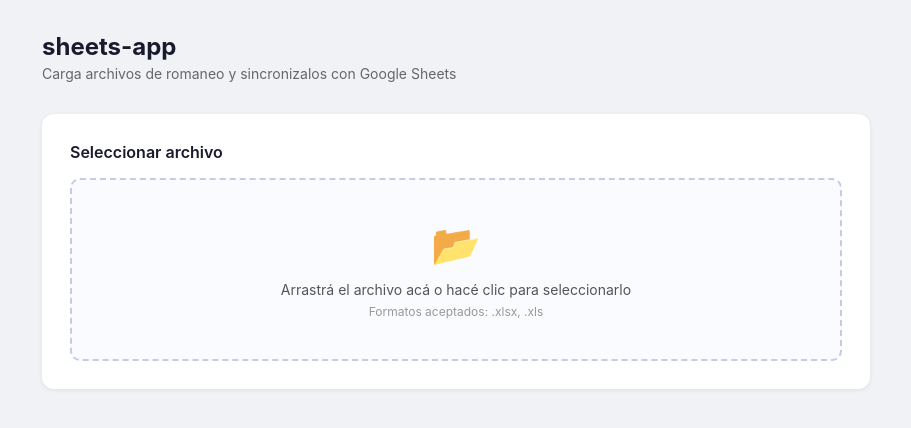
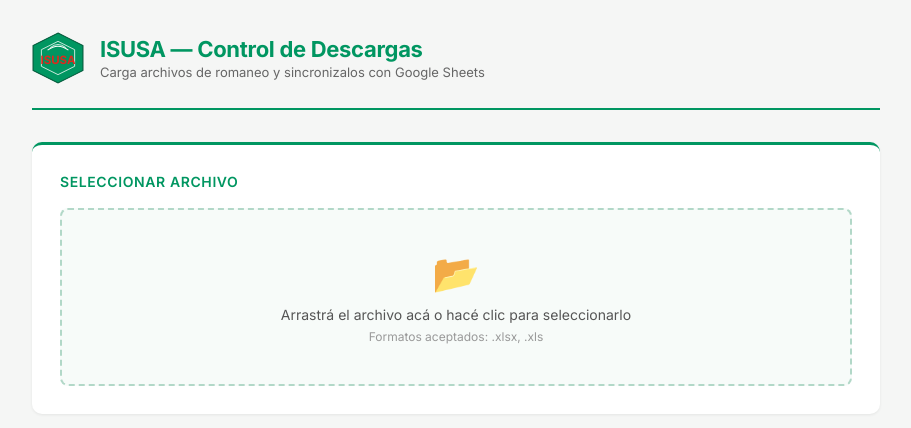
Before and after one commit to expedicion-ui/sheets-app, a React (Create React App) app in the folder frontend/: page / in a window 1280 px wide. Shown: the top 428 px of the page, without its empty margins (184-1095 px from the left). Built offline with nearby package versions, Linux system fonts and the light colour scheme; the HTML template or start-up script is replaced by a standard one.

Commit message:
style: aplicar identidad visual ISUSA (verde #009661, fuente Inter)

```diff
--- a/frontend/src/App.css
+++ b/frontend/src/App.css
@@ -1,3 +1,5 @@
+@import url('https://fonts.googleapis.com/css2?family=Inter:wght@300;400;600;700&display=swap');
+
 * {
   box-sizing: border-box;
   margin: 0;
@@ -5,67 +7,86 @@
 }
 
 body {
-  font-family: -apple-system, BlinkMacSystemFont, 'Segoe UI', sans-serif;
-  background: #f0f2f5;
-  color: #1a1a2e;
+  font-family: 'Inter', -apple-system, BlinkMacSystemFont, sans-serif;
+  background: #f5f6f5;
+  color: #1a1a1a;
 }
 
+/* ── Layout ── */
 .app {
-  max-width: 860px;
+  max-width: 880px;
   margin: 0 auto;
   padding: 32px 16px;
 }
 
+/* ── Header ── */
 .app-header {
+  display: flex;
+  align-items: center;
+  gap: 16px;
   margin-bottom: 32px;
+  padding-bottom: 24px;
+  border-bottom: 2px solid #009661;
+}
+
+.app-header-logo {
+  width: 52px;
+  height: 52px;
+  flex-shrink: 0;
 }
 
 .app-header h1 {
-  font-size: 24px;
+  font-size: 22px;
   font-weight: 700;
-  color: #1a1a2e;
+  color: #009661;
+  letter-spacing: -0.3px;
 }
 
 .app-header p {
-  margin-top: 4px;
+  margin-top: 2px;
   color: #666;
-  font-size: 14px;
+  font-size: 13px;
+  font-weight: 400;
 }
 
+/* ── Card ── */
 .card {
   background: #fff;
-  border-radius: 12px;
+  border-radius: 10px;
   padding: 28px;
-  box-shadow: 0 1px 4px rgba(0,0,0,0.08);
+  box-shadow: 0 1px 3px rgba(0,0,0,0.07);
   margin-bottom: 20px;
+  border-top: 3px solid #009661;
 }
 
 .card h2 {
-  font-size: 16px;
+  font-size: 14px;
   font-weight: 600;
-  margin-bottom: 16px;
-  color: #1a1a2e;
+  text-transform: uppercase;
+  letter-spacing: 0.6px;
+  color: #009661;
+  margin-bottom: 18px;
 }
 
-/* Dropzone */
+/* ── Dropzone ── */
 .dropzone {
-  border: 2px dashed #c5cae9;
-  border-radius: 10px;
+  border: 2px dashed #b2d8c8;
+  border-radius: 8px;
   padding: 40px 20px;
   text-align: center;
   cursor: pointer;
   transition: border-color 0.2s, background 0.2s;
-  background: #fafbff;
+  background: #f7fbf9;
 }
 
 .dropzone:hover,
 .dropzone.active {
-  border-color: #3f51b5;
-  background: #f0f2ff;
+  border-color: #009661;
+  background: #edf7f3;
 }
 
-.dropzone-icon { font-size: 40px; margin-bottom: 12px; }
-.dropzone p { color: #555; font-size: 14px; }
+.dropzone-icon { font-size: 38px; margin-bottom: 10px; }
+.dropzone p { color: #555; font-size: 14px; font-weight: 400; }
 .dropzone .hint { font-size: 12px; color: #999; margin-top: 6px; }
 
 .file-selected {
@@ -73,46 +94,55 @@
   align-items: center;
   gap: 10px;
   padding: 12px 16px;
-  background: #f0f2ff;
-  border-radius: 8px;
+  background: #edf7f3;
+  border-radius: 6px;
   font-size: 14px;
-  color: #3f51b5;
+  color: #005738;
   font-weight: 500;
+  border: 1px solid #b2d8c8;
 }
 
-/* Buttons */
+/* ── Buttons ── */
 .btn {
   display: inline-flex;
   align-items: center;
   gap: 8px;
   padding: 10px 22px;
   border: none;
-  border-radius: 8px;
-  font-size: 14px;
+  border-radius: 6px;
+  font-size: 13px;
   font-weight: 600;
+  font-family: 'Inter', sans-serif;
   cursor: pointer;
-  transition: opacity 0.2s, transform 0.1s;
+  transition: background 0.2s, transform 0.1s;
+  letter-spacing: 0.2px;
 }
 
 .btn:active { transform: scale(0.98); }
 .btn:disabled { opacity: 0.5; cursor: not-allowed; }
 
-.btn-primary { background: #3f51b5; color: #fff; }
-.btn-primary:hover:not(:disabled) { background: #303f9f; }
+.btn-primary {
+  background: #009661;
+  color: #fff;
+}
+.btn-primary:hover:not(:disabled) { background: #007d51; }
 
-.btn-success { background: #2e7d32; color: #fff; }
-.btn-success:hover:not(:disabled) { background: #1b5e20; }
+.btn-success {
+  background: #005738;
+  color: #fff;
+}
+.btn-success:hover:not(:disabled) { background: #003d27; }
 
 .btn-ghost {
   background: transparent;
-  color: #3f51b5;
-  border: 1.5px solid #c5cae9;
+  color: #009661;
+  border: 1.5px solid #b2d8c8;
 }
-.btn-ghost:hover:not(:disabled) { background: #f0f2ff; }
+.btn-ghost:hover:not(:disabled) { background: #edf7f3; }
 
 .btn-row { display: flex; gap: 12px; margin-top: 20px; }
 
-/* Correcciones */
+/* ── Correcciones ── */
 .correcciones-list {
   list-style: none;
   display: flex;
@@ -126,95 +156,105 @@
   gap: 10px;
   font-size: 13px;
   line-height: 1.5;
-  padding: 8px 12px;
+  padding: 9px 12px;
   border-radius: 6px;
 }
 
-.correccion-item.ok    { background: #e8f5e9; color: #2e7d32; }
-.correccion-item.aviso { background: #fff3e0; color: #e65100; }
-.correccion-item.error { background: #fce4ec; color: #c62828; }
-.correccion-item.info  { background: #e3f2fd; color: #1565c0; }
+.correccion-item.ok    { background: #edf7f3; color: #005738; }
+.correccion-item.aviso { background: #fff8e1; color: #b45309; }
+.correccion-item.error { background: #fef2f2; color: #9b1c1c; }
+.correccion-item.info  { background: #f0faf5; color: #007d51; }
 
 .correccion-item .dot {
-  width: 8px; height: 8px;
+  width: 7px;
+  height: 7px;
   border-radius: 50%;
   flex-shrink: 0;
   margin-top: 5px;
 }
 
-.ok .dot    { background: #2e7d32; }
-.aviso .dot { background: #e65100; }
-.error .dot { background: #c62828; }
-.info .dot  { background: #1565c0; }
+.ok .dot    { background: #009661; }
+.aviso .dot { background: #d97706; }
+.error .dot { background: #DC291E; }
+.info .dot  { background: #009661; }
 
-/* Resumen */
+/* ── Resumen ── */
 .resumen {
   display: flex;
-  gap: 16px;
+  gap: 14px;
   flex-wrap: wrap;
-  margin-bottom: 20px;
+  margin-bottom: 22px;
 }
 
 .resumen-item {
   flex: 1;
-  min-width: 140px;
-  background: #f8f9ff;
+  min-width: 130px;
+  background: #f7fbf9;
   border-radius: 8px;
   padding: 14px 18px;
-  border-left: 3px solid #3f51b5;
+  border-left: 3px solid #009661;
 }
 
 .resumen-item .label {
-  font-size: 11px;
+  font-size: 10px;
   text-transform: uppercase;
-  letter-spacing: 0.5px;
+  letter-spacing: 0.7px;
   color: #888;
-  margin-bottom: 4px;
+  font-weight: 600;
+  margin-bottom: 5px;
 }
 
 .resumen-item .value {
-  font-size: 20px;
+  font-size: 19px;
   font-weight: 700;
-  color: #1a1a2e;
+  color: #1a1a1a;
 }
 
-/* Tabla */
+/* ── Tabla ── */
 .table-wrap {
   overflow-x: auto;
-  border-radius: 8px;
-  border: 1px solid #e8eaf6;
+  border-radius: 6px;
+  border: 1px solid #e0ede8;
 }
 
 table { width: 100%; border-collapse: collapse; font-size: 12px; }
 
 thead th {
-  background: #e8eaf6;
+  background: #009661;
   padding: 9px 12px;
   text-align: left;
   font-weight: 600;
-  color: #3f51b5;
+  color: #fff;
   white-space: nowrap;
+  font-size: 11px;
+  letter-spacing: 0.3px;
 }
 
-tbody tr:nth-child(even) { background: #fafbff; }
+tbody tr:nth-child(even) { background: #f7fbf9; }
+tbody tr:hover { background: #edf7f3; }
 
 tbody td {
   padding: 8px 12px;
-  border-top: 1px solid #f0f0f0;
+  border-top: 1px solid #eee;
   white-space: nowrap;
   color: #333;
 }
 
-/* Exito */
-.exito-banner { text-align: center; padding: 32px; }
-.exito-banner .check { font-size: 52px; margin-bottom: 12px; }
-.exito-banner h2 { font-size: 20px; font-weight: 700; margin-bottom: 6px; }
-.exito-banner p { color: #666; font-size: 14px; }
+/* ── Éxito ── */
+.exito-banner { text-align: center; padding: 28px 20px 20px; }
+.exito-banner .check { font-size: 48px; margin-bottom: 12px; }
+.exito-banner h2 {
+  font-size: 18px;
+  font-weight: 700;
+  color: #005738;
+  margin-bottom: 6px;
+}
+.exito-banner p { color: #555; font-size: 14px; }
 
-/* Spinner */
+/* ── Spinner ── */
 .spinner {
-  width: 20px; height: 20px;
-  border: 2px solid rgba(255,255,255,0.4);
+  width: 18px; height: 18px;
+  border: 2px solid rgba(255,255,255,0.35);
   border-top-color: #fff;
   border-radius: 50%;
   animation: spin 0.7s linear infinite;
--- a/frontend/src/App.js
+++ b/frontend/src/App.js
@@ -119,8 +119,17 @@
   return (
     <div className="app">
       <div className="app-header">
-        <h1>sheets-app</h1>
-        <p>Carga archivos de romaneo y sincronizalos con Google Sheets</p>
+        <svg className="app-header-logo" viewBox="0 0 100 100" fill="none" xmlns="http://www.w3.org/2000/svg">
+          <polygon points="50,2 98,26 98,74 50,98 2,74 2,26" fill="#009661" stroke="#005738" strokeWidth="2"/>
+          <polygon points="50,18 82,34 82,66 50,82 18,66 18,34" fill="none" stroke="#fff" strokeWidth="1.5"/>
+          <text x="50" y="62" textAnchor="middle" fill="#DC291E" fontSize="22" fontWeight="bold" fontFamily="Inter,sans-serif">ISUSA</text>
+          <path d="M30 35 Q50 20 70 35" stroke="#fff" strokeWidth="2" fill="none"/>
+          <path d="M35 30 Q50 18 65 30" stroke="#fff" strokeWidth="1.5" fill="none"/>
+        </svg>
+        <div>
+          <h1>ISUSA — Control de Descargas</h1>
+          <p>Carga archivos de romaneo y sincronizalos con Google Sheets</p>
+        </div>
       </div>
 
       {/* Zona de carga */}
```
